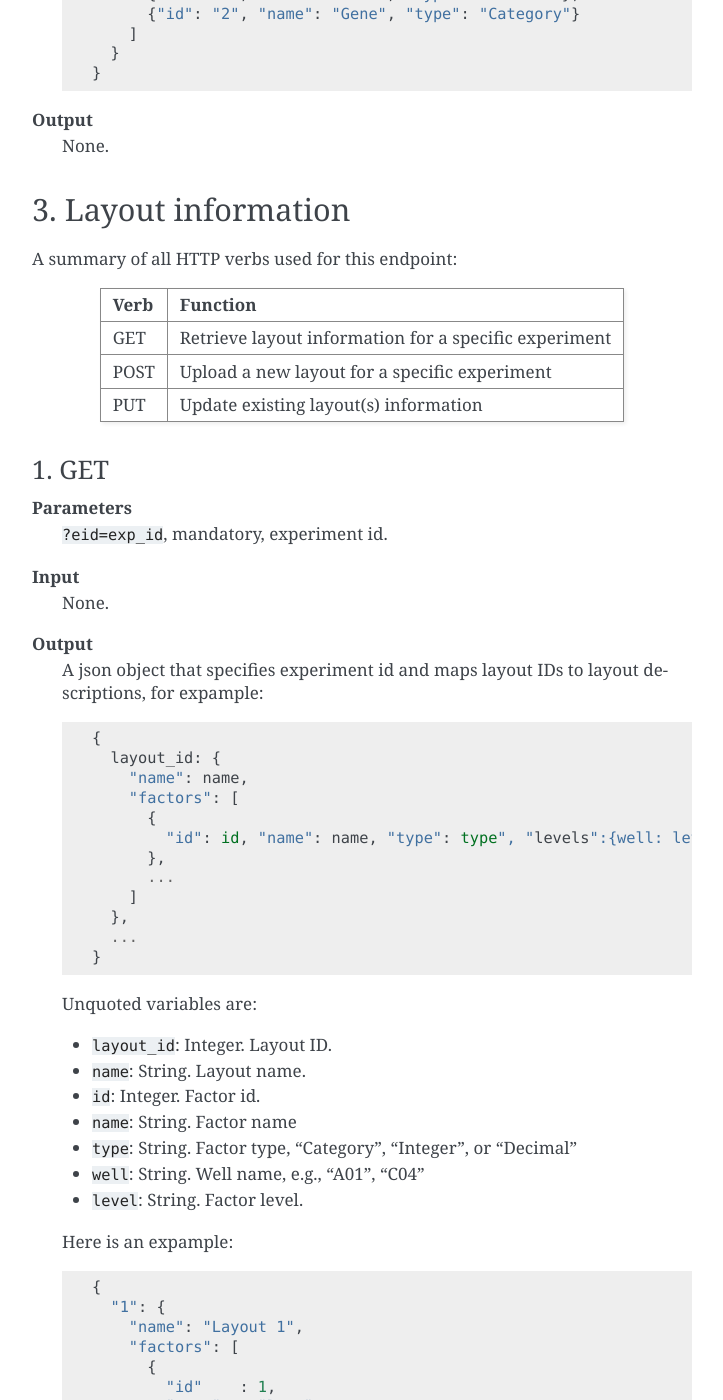
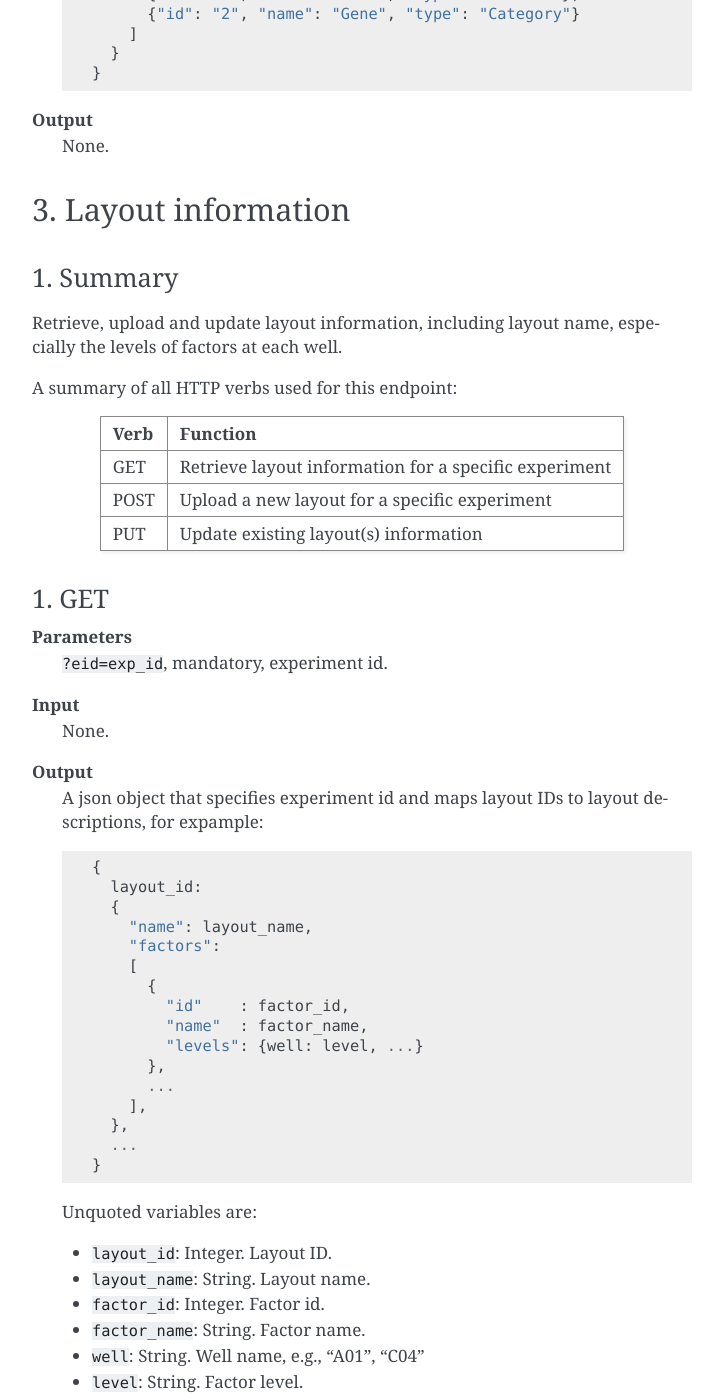
Before and after one commit to gaoce/TimeVis, a Sphinx documentation site: the page built from docs/api_v2.rst, in a window 1280 px wide and 1400 px high, scrolled down 3354 px. Shown: the whole window, without its empty margins (388-1111 px from the left). Built offline with Sphinx 7.4.7, drawn with Linux system fonts in a browser that asks for light colours; some of the changed text lies outside the part shown.

Commit message:
Update LayoutEP

```diff
--- a/docs/api_v2.rst
+++ b/docs/api_v2.rst
@@ -186,6 +186,12 @@ endpoint is shown below:
 3. Layout information
 =====================
 
+1. Summary
+^^^^^^^^^^
+
+Retrieve, upload and update layout information, including layout name,
+especially the levels of factors at each well.
+
 A summary of all HTTP verbs used for this endpoint:
 
 +--------+-------------------------------------------------------+
@@ -215,27 +221,30 @@ A summary of all HTTP verbs used for this endpoint:
     ::
 
       {
-        layout_id: {
-          "name": name,
-          "factors": [
+        layout_id:
+        {
+          "name": layout_name,
+          "factors":
+          [
             {
-              "id": id, "name": name, "type": type", "levels":{well: level, ...}
+              "id"    : factor_id,
+              "name"  : factor_name,
+              "levels": {well: level, ...}
             },
             ...
-          ]
+          ],
         },
         ...
       }
 
     Unquoted variables are:
 
-    * ``layout_id``: Integer. Layout ID.
-    * ``name``:      String.  Layout name.
-    * ``id``:        Integer. Factor id.
-    * ``name``:      String.  Factor name
-    * ``type``:      String.  Factor type, "Category", "Integer", or "Decimal"
-    * ``well``:      String.  Well name, e.g., "A01", "C04"
-    * ``level``: 	 String.  Factor level.
+    * ``layout_id``:   Integer. Layout ID.
+    * ``layout_name``: String.  Layout name.
+    * ``factor_id``:   Integer. Factor id.
+    * ``factor_name``: String.  Factor name.
+    * ``well``:        String.  Well name, e.g., "A01", "C04"
+    * ``level``: 	   String.  Factor level.
 
     Here is an expample:
 
@@ -246,15 +255,13 @@ A summary of all HTTP verbs used for this endpoint:
           "name": "Layout 1",
           "factors": [
             {
-              "id"    : 1,
+              "id"    : "1",
               "name"  : "Dose",
-              "type"  : "Decimal",
               "levels": {'A01':'42', 'A02':'42', ...}
             },
             {
-              "id"    : 2,
+              "id"    : "2",
               "name"  : "Gene",
-              "type"  : "Category",
               "levels": {'A01':'aa', 'A02':'aa', ...}
             }
           ]
@@ -262,10 +269,15 @@ A summary of all HTTP verbs used for this endpoint:
         "2": {
           "name": "Layout 2",
           "factors": [
-            {"id": 1, "name": "Dose", "type": "Decimal",
-             "levels": {'A01':'42', 'A02':'42', ...}},
-            {"id": 2, "name": "Gene", "type": "Category",
-             "levels": {'A01':'bb', 'A02':'bb', ...}}
+            {
+              "id"    : "3",
+              "name"  : "Dose",
+              "levels": {'A01':'42', 'A02':'42', ...}
+            },
+            {
+              "id"    : "4",
+              "name"  : "Gene",
+              "levels": {'A01':'bb', 'A02':'bb', ...}}
           ]
         }
       }
```
Also changed, not shown: other parts of docs/api_v2.rst (+18 -30 lines), 3 other files.
